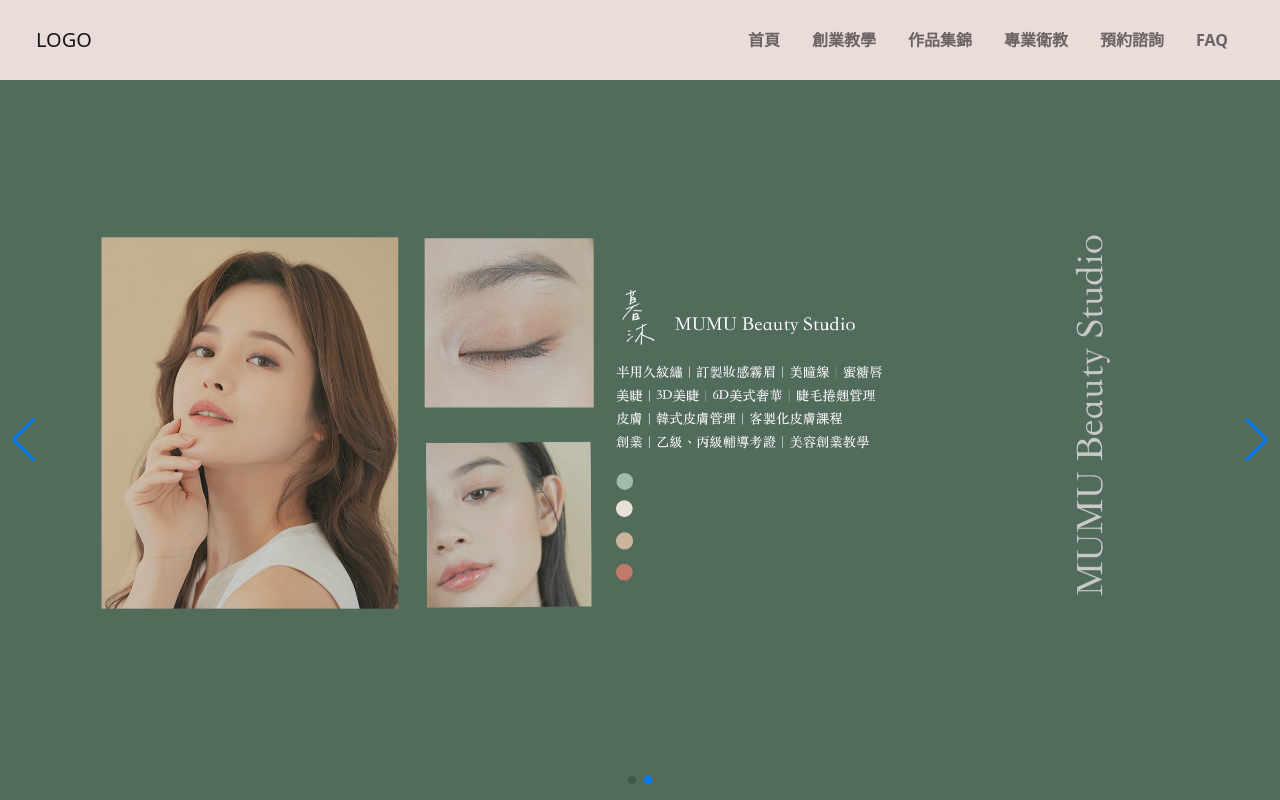
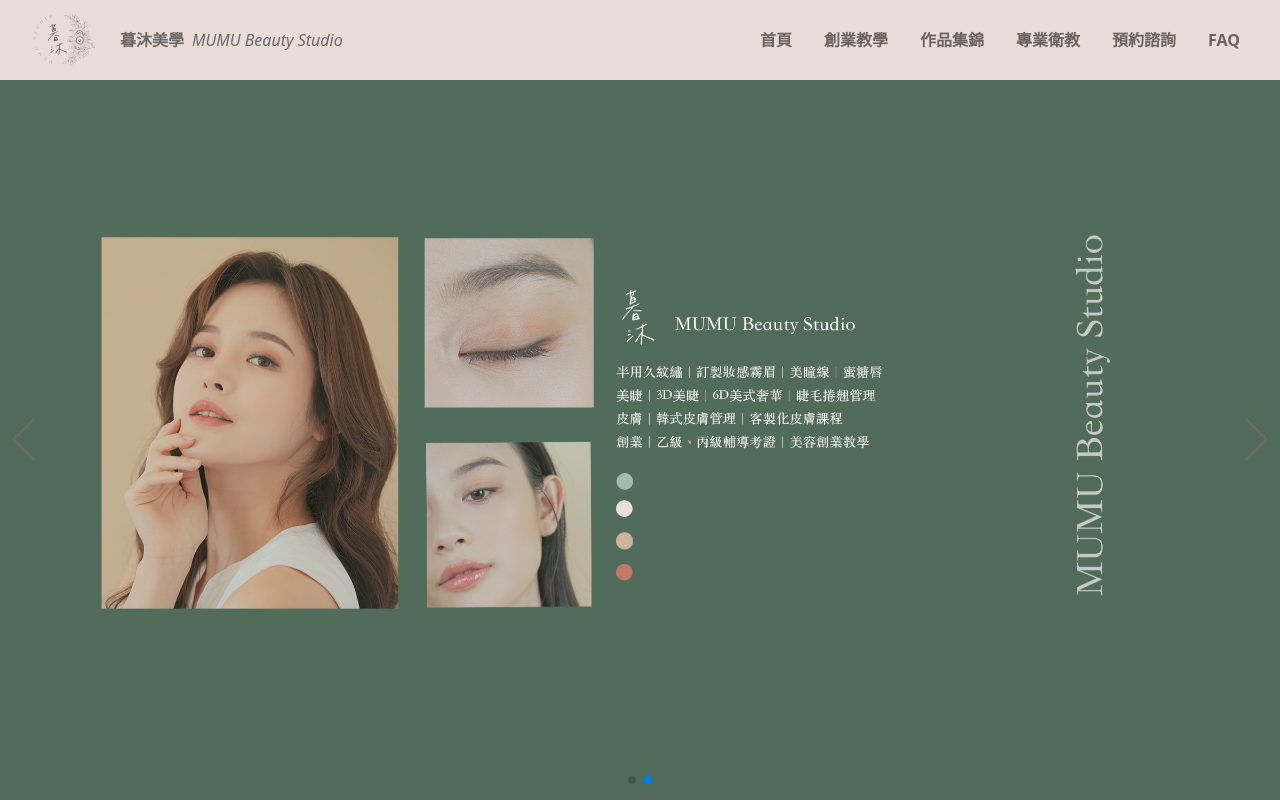
Before and after one commit to dogogo-wu/mumu_frontend, a plain HTML site: page index.html in a window 1280 px wide. Shown: the top 800 px of the page. Drawn offline with nearby package versions, Linux system fonts and the light colour scheme.

Commit message:
add map fix nav bg

```diff
--- a/index.html
+++ b/index.html
@@ -20,15 +20,19 @@
 
 <body>
     <nav id="mynav" class="navbar navbar-expand-md navbar-light container-fluid">
-        <div class="container-fluid">
-            <a class="navbar-brand logo" href="#">
-                LOGO
+        <div class="mylogo-area d-flex align-items-center">
+            <a class="navbar-brand p-0" href="#">
+                <img src="./img/logo.png" class="logo" alt="LOGO">
             </a>
+            <p class="m-0 logo-txt">暮沐美學</p>
+            <p class="m-0 ps-2 en logo-txt">MUMU Beauty Studio</p>
+        </div>
+
         <button class="navbar-toggler" type="button" data-bs-toggle="collapse" data-bs-target="#navbarNav">
             <span class="navbar-toggler-icon"></span>
         </button>
         <div class="mycollapse collapse navbar-collapse justify-content-end" id="navbarNav">
-                <ul class="navbar-nav ms-auto mb-2 mb-md-0 me-4 d-flex align-items-center">
+            <ul class="navbar-nav ms-auto d-flex align-items-center">
                 <li class="nav-item">
                     <a class="nav-link" href="#">首頁</a>
                 </li>
@@ -49,12 +53,10 @@
                 </li>
             </ul>
         </div>
-        </div>
     </nav>
 
     <main>
         <section id="banner">
-            <!-- Swiper -->
             <div class="swiper mySwiper">
                 <div class="swiper-wrapper">
                     <div class="swiper-slide">
@@ -64,38 +66,10 @@
                         <img src="./img/banner02.jpeg">
                     </div>
                 </div>
-                <div class="swiper-button-next"></div>
-                <div class="swiper-button-prev"></div>
+                <div class="myswiper-btn swiper-button-next"></div>
+                <div class="myswiper-btn swiper-button-prev"></div>
                 <div class="swiper-pagination"></div>
             </div>
-            <!-- 預計改用Swiper -->
-            <!-- <div id="carousel_id" class="carousel slide" data-bs-ride="carousel">
-                <div class="carousel-indicators">
-                    <button type="button" data-bs-target="#carousel_id" data-bs-slide-to="0"
-                        class="active"></button>
-                    <button type="button" data-bs-target="#carousel_id" data-bs-slide-to="1"></button>
-                    <button type="button" data-bs-target="#carousel_id" data-bs-slide-to="2"></button>
-                </div>
-                <div class="carousel-inner">
-                    <div class="carousel-item active">
-                        <img src="./img/banner01.jpeg" class="d-block w-100" alt="...">
-                    </div>
-                    <div class="carousel-item">
-                        <img src="./img/banner02.png" class="d-block w-100" alt="...">
-                    </div>
-                    <div class="carousel-item">
-                        <img src="./img/3.PNG" class="d-block w-100" alt="...">
-                    </div>
-                </div>
-                <button class="carousel-control-prev" type="button" data-bs-target="#carousel_id"
-                    data-bs-slide="prev">
-                    <span class="visually-hidden">Previous</span>
-                </button>
-                <button class="carousel-control-next" type="button" data-bs-target="#carousel_id"
-                    data-bs-slide="next">
-                    <span class="visually-hidden">Next</span>
-                </button>
-            </div> -->
         </section>
         <section id="about">
             <div class="">
@@ -113,13 +87,12 @@
             </div>
         </section>
         <section id="map">
-            <!-- <div class="container-fluid vh-100">
-                <iframe class="w-100 mt-5"
+            <div class="mymap">
+                <iframe class="w-100 h-100 mt-auto"
                     src="https://www.google.com/maps/embed?pb=!1m18!1m12!1m3!1d3640.252611819671!2d120.68368891458947!3d24.162871978811523!2m3!1f0!2f0!3f0!3m2!1i1024!2i768!4f13.1!3m3!1m2!1s0x346917df77199553%3A0x4b985c9f51894a66!2zNDA05Y-w5Lit5biC5YyX5Y2A6YCy5YyW5YyX6LevMTc35LmLM-iZnw!5e0!3m2!1szh-TW!2stw!4v1653459329682!5m2!1szh-TW!2stw"
-                    style="border:0;filter:grayscale(1) opacity(.7) brightness(.8);" allowfullscreen="" loading="lazy"
-                    referrerpolicy="no-referrer-when-downgrade">
+                    style="border:0" allowfullscreen="" loading="lazy" referrerpolicy="no-referrer-when-downgrade">
                 </iframe>
-            </div> -->
+            </div>
         </section>
     </main>
 
--- a/scss/style.scss
+++ b/scss/style.scss
@@ -12,27 +12,75 @@
 *{
     transition: 0.5s;
 }
+a {
+    text-decoration: none;
+}
+ul{
+    list-style: none;
+    padding: 0;
+}
+
 #mynav{
     background-color: $color_primary;
     height: 60px;
     padding: 0;
+    z-index: 10;
+    @media (min-width: $midium) {
+        height: 80px;
+    }
+
+    .mycollapse{
+        background-color: $color_primary;
+    }
+    .mylogo-area{
+        color: $color_txt;
+        font-weight: 600;
+        font-size: 16px;
+        padding-left: 0px;
+        @media (min-width: $large) {
+            padding-left: 24px;
+        }
+
+        .en{
+            font-weight: 300;
+            font-style: italic;
+        }
+        .logo{
+            height: 60px;
+            position: absolute;
+            transform: translateX(-50%);
+            left: 50%;
+            top: 0;
+            @media (min-width: $midium) {
+                height: 80px;
+                position: relative;
+            }
+        }
+        .logo-txt{
+            display: none;
+            @media (min-width: $midium) {
+                display: unset;
+            }
+        }
+    }
+
     ul{
         font-weight: 600;
         font-size: 16px;
+        padding-right: 0px;
+        @media (min-width: $large) {
+            padding-right: 24px;
+        }
         a{
-            padding: 24px 16px;
+            padding: 24px 8px;
+
+            @media (min-width: $large) {
+                padding: 24px 16px;
+            }
         }
     }
-    .mycollapse{
-        z-index: 10;
-    }
-    @media (min-width: $midium) {
-        height: 80px;
-    }
 }
-.logo{
-    margin-left: 24px;
-}
+
 
 .swiper {
     height: calc(40vh - 80px);
@@ -43,6 +91,9 @@
         width: 100%;
         object-fit: cover;
         object-position: center;
+    }
+    .myswiper-btn{
+        color: $color_txt;
     }
     @media (min-width: $small) {
         height: calc(70vh - 80px);
@@ -59,10 +110,17 @@
 
 }
 
-// .carousel-inner img {
-//     height: calc(100vh - 80px);
-//     object-fit: cover;
-// }
+#about{
+    height: 100vh;
+
+}
+
+#map{
+    .mymap{
+        width: 100%;
+        height: 50vh;
+    }
+}
 
 #myfooter{
     background-color: $color_primary;
```
Also changed, not shown: css/style.css, img/logo.png (added), 1 other file. Lines whose indentation alone changed are shown as unchanged.
